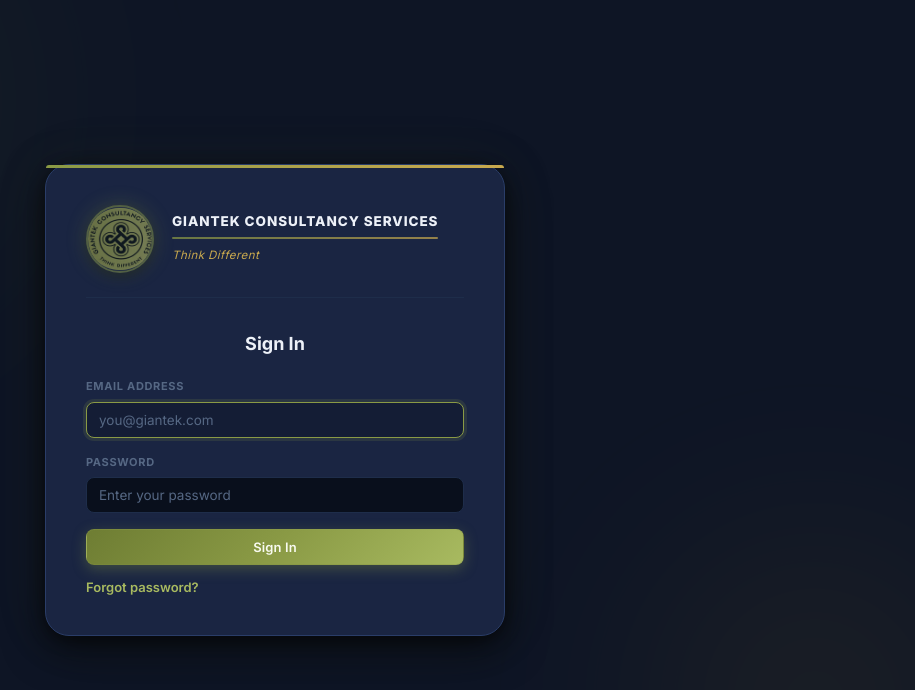
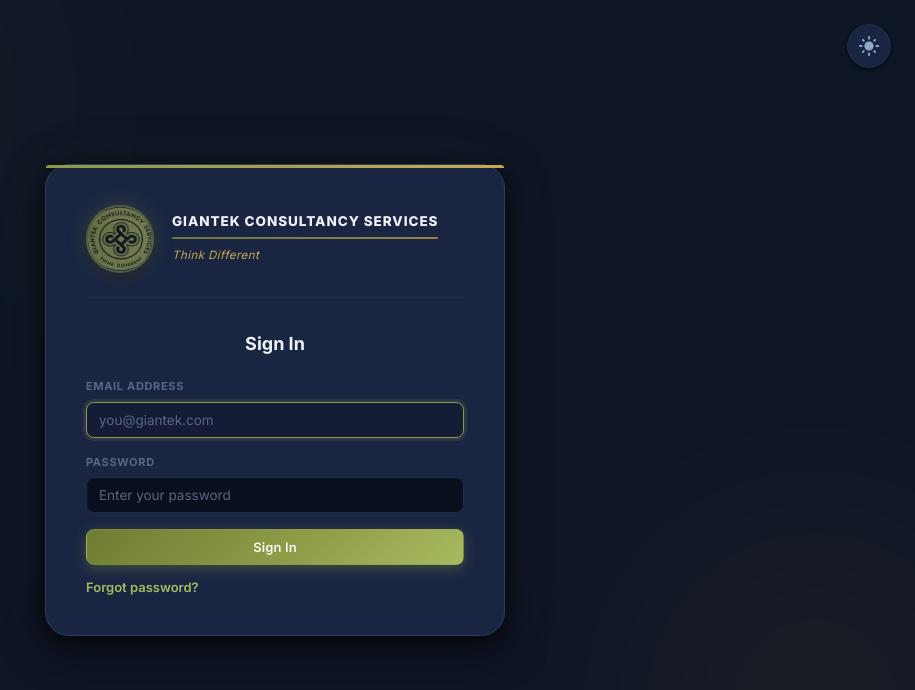
Before and after one commit to sm-911/giantek-management-system, a React (Vite) app in the folder frontend/: page /login in a window 1280 px wide. Shown: the top 690 px of the page, without its empty margins (365-1280 px from the left). Built offline with nearby package versions, Linux system fonts and the light colour scheme; no server answers.

Commit message:
feat: add theme toggle button to login page

```diff
--- a/frontend/src/pages/Login.jsx
+++ b/frontend/src/pages/Login.jsx
@@ -4,6 +4,8 @@
 import api from '../api/axios';
 import { toast } from 'react-toastify';
 import { getErrorMessage } from '../utils/helpers';
+import { useTheme } from '../context/ThemeContext';
+import { MdLightMode, MdDarkMode } from 'react-icons/md';
 
 const Login = () => {
   const [tab, setTab] = useState('login'); // 'login' | 'forgot' | 'reset'
@@ -13,6 +15,7 @@
   const [loading, setLoading] = useState(false);
   const { login } = useAuth();
   const navigate = useNavigate();
+  const { theme, toggleTheme } = useTheme();
 
   // ── Login ──────────────────────────────────────────────────────────────────
   const handleLogin = async (e) => {
@@ -70,6 +73,21 @@
 
   return (
     <div className="login-page">
+      {/* Theme Toggle (Top Right) */}
+      <button
+        onClick={toggleTheme}
+        style={{
+          position: 'absolute', top: '24px', right: '24px', zIndex: 10,
+          background: 'var(--bg-card)', border: '1px solid var(--border)',
+          color: 'var(--text-secondary)', padding: '10px', borderRadius: '50%',
+          cursor: 'pointer', display: 'flex', alignItems: 'center', justifyContent: 'center',
+          boxShadow: 'var(--shadow-sm)', transition: 'all 0.2s ease'
+        }}
+        title={`Switch to ${theme === 'dark' ? 'light' : 'dark'} mode`}
+      >
+        {theme === 'dark' ? <MdLightMode size={22} /> : <MdDarkMode size={22} />}
+      </button>
+
       {/* Background decoration */}
       <div className="login-page__bg">
         <div className="login-page__blob login-page__blob--1" />
```
